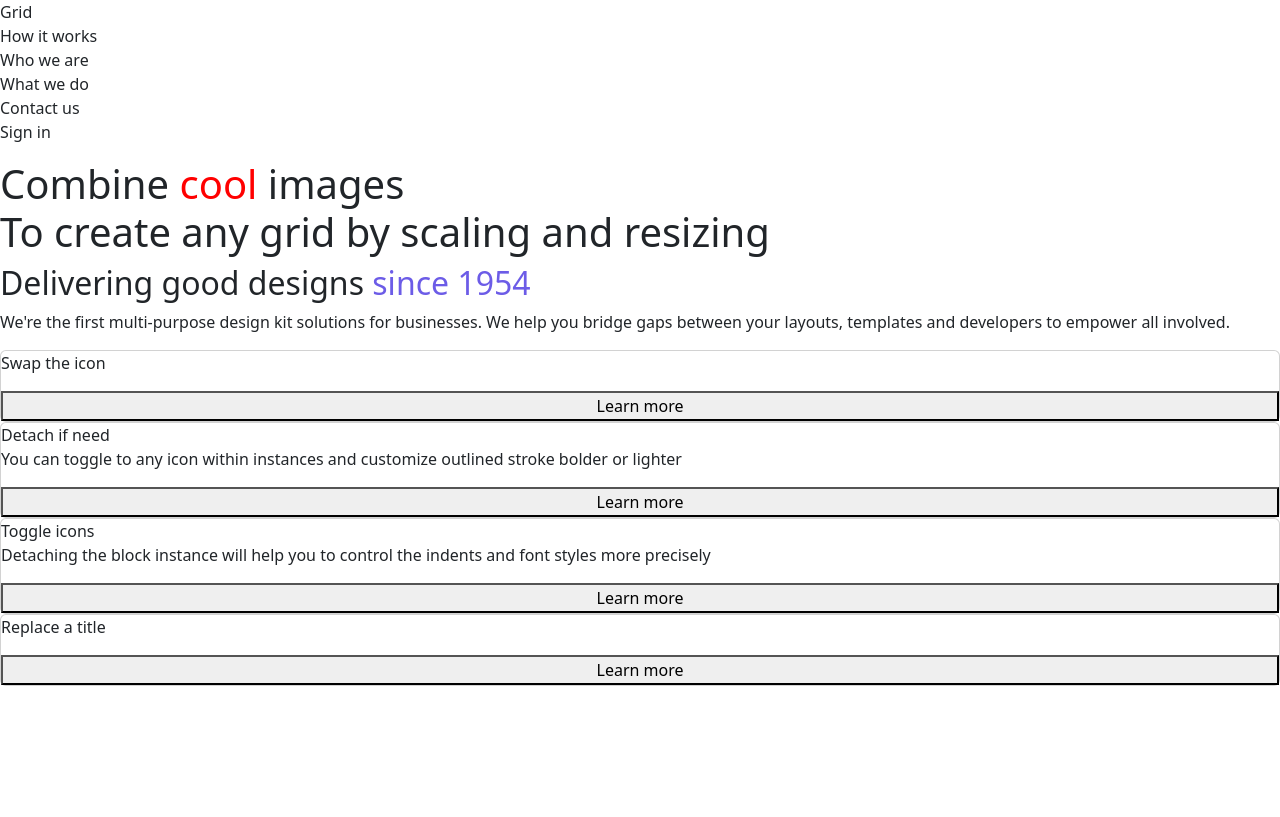
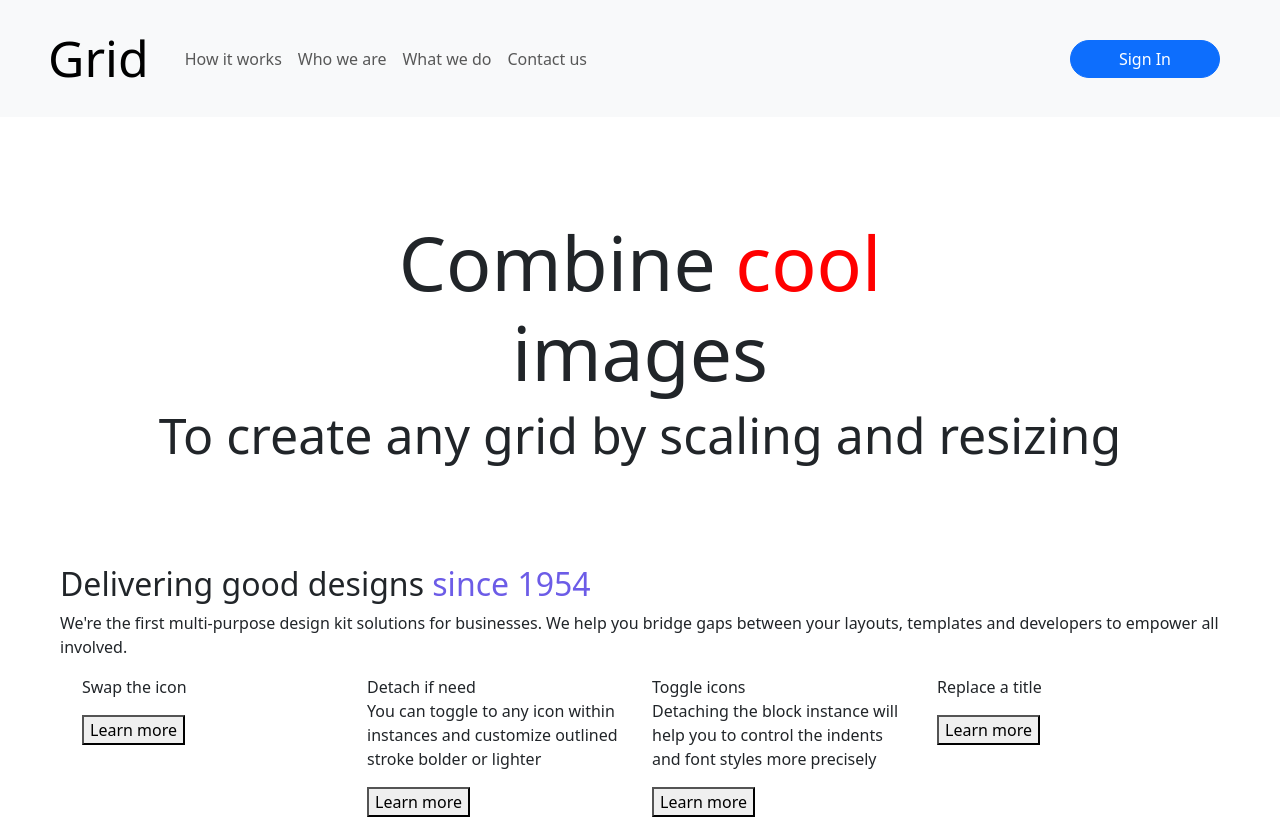
Before and after one commit to maiaij/420_A1, a website: page public/index.html in a window 1280 px wide. Drawn offline with nearby package versions, Linux system fonts and the light colour scheme.

Commit message:
text spacing organized, onto images and card layout

```diff
--- a/public/assets/css/style.css
+++ b/public/assets/css/style.css
@@ -1,5 +1,21 @@
 .red {
     color: red;
+}
+
+.navbar-brand {
+    font-size: 24px;
+}
+
+.hero-header {
+    margin: 70px;
+}
+
+.hero-header > h1 {
+    font-size: 50px;
+}
+
+.hero-header > h2 {
+    font-size: 30px;
 }
 
 .lavender {
@@ -7,10 +23,29 @@
 }
 
 /* remove later */
-.hamburger {
-    /* display: none; */
+.hamburger ul{
+    display: none;
 }
 
 @media (min-width: 650px){
     /* for desktop */
+    .navbar-brand {
+        font-size: 50px;
+    }
+
+    .hero-header {
+        margin: 100px;
+    }
+
+    .hero-header > h1 {
+        font-size: 75px;
+    }
+
+    .hero-header > h2 {
+        font-size: 50px;
+    }
+
+    .hamburger ul{
+        display: flex; /* flex or content hm*/
+    }
 }
--- a/public/index.html
+++ b/public/index.html
@@ -9,25 +9,31 @@
     <link rel="stylesheet" href="https://cdn.jsdelivr.net/npm/bootstrap-icons@1.11.3/font/bootstrap-icons.css" integrity="sha384-tViUnnbYAV00FLIhhi3v/dWt3Jxw4gZQcNoSCxCIFNJVCx7/D55/wXsrNIRANwdD" crossorigin="anonymous">
     <link rel="stylesheet" href="assets/css/style.css">
 </head>
-<body class="col">
 
+<body class="container-fluid">
     <!-- nav bar -->
-    <section class="hamburger">
-        <nav class="row">
-            <ul>
-                <li> Grid </li>
-                <li> How it works </li>
-                <li> Who we are </li>
-                <li> What we do </li>
-                <li> Contact us </li>
-                <li> Sign in </li>
+    <!-- add sm breakpoint to nav bar for the hamburger menu -->
+    <section class="row hamburger">
+        <nav class="navbar navbar-expand-sm navbar-expand-lg navbar-light bg-light p-3 px-5">
+            <a class="navbar-brand" href="#">Grid</a>
+            <div class="container-fluid">
+                <ul class="nav navbar-nav">
+                    <li class="nav-item active"> <a class="nav-link" href="#">How it works</a> </li>
+                    <li class="nav-item"> <a class="nav-link" href="#">Who we are</a> </li>
+                    <li class="nav-item"><a class="nav-link" href="#">What we do </a> </li>
+                    <li class="nav-item"><a class="nav-link" href="#">Contact us</a> </li>
                 </ul>
+
+                <button type="button" class="btn btn-primary rounded-pill px-5">Sign In</button>
+
+            </div>
         </nav>
+    </section>
 
     <!-- header -->
-        <section>
-            <h1>Combine <span class="red">cool</span> images <br> To create any grid by scaling and resizing</h1>
-        </section>
+    <section class="hero-header">
+        <h1 class="text-center">Combine <span class="red">cool</span> <br>images</h1>
+        <h2 class="text-center">To create any grid by scaling and resizing</h2>
     </section>
 
     <!-- gallery grid -->
@@ -37,14 +43,16 @@
 
     <!-- https://getbootstrap.com/docs/4.1/layout/overview/ -->
 
-    <section class="col">
+    <section class="col px-5">
         <h2>Delivering good designs <span class="lavender"> since 1954 </span></h2>
 
         <p>
             We're the first multi-purpose design kit solutions for businesses. We help you bridge gaps between your layouts, templates and developers to empower all involved.
         </p>
 
-        <section class="card">
+        <section class="container">
+            <section class="row row-cols-sm-2">
+                <section class="col-lg col-sm">
                     <!-- icon -->
 
                     <!-- paragraph -->
@@ -56,7 +64,7 @@
 
                 </section>
 
-        <section class="card">
+                <section class="col-lg col-sm">
                     <!-- icon -->
 
                     <!-- paragraph -->
@@ -68,7 +76,7 @@
 
                 </section>
 
-        <section class="card">
+                <section class="col-lg col-sm">
                     <!-- icon -->
 
                     <!-- paragraph -->
@@ -80,7 +88,7 @@
 
                 </section>
 
-        <section class="card">
+                <section class="col-lg col-sm">
                     <!-- icon -->
 
                     <!-- paragraph -->
@@ -91,6 +99,8 @@
                     <button>Learn more</button>
 
                 </section>
+            </section>
+        </section>
 
     </section>
 
```
Also changed, not shown: ref-files/delivering_ref.png (renamed from public/assets/images/delivering_ref.png), ref-files/delivering_ref2.png (renamed from public/assets/images/delivering_ref2.png), ref-files/top_ref.png (renamed from public/assets/images/top_ref.png), ref-files/top_ref2.png (renamed from public/assets/images/top_ref2.png). Lines whose indentation alone changed are shown as unchanged.
